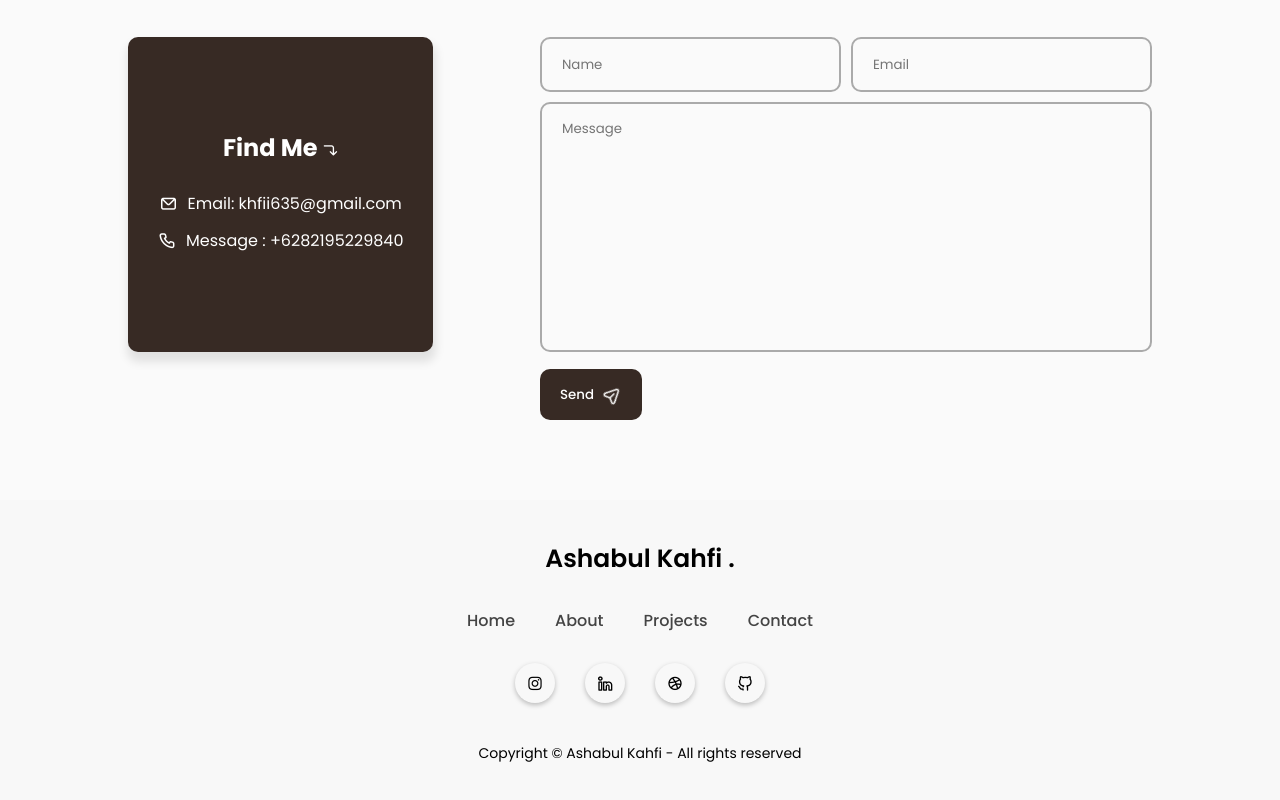
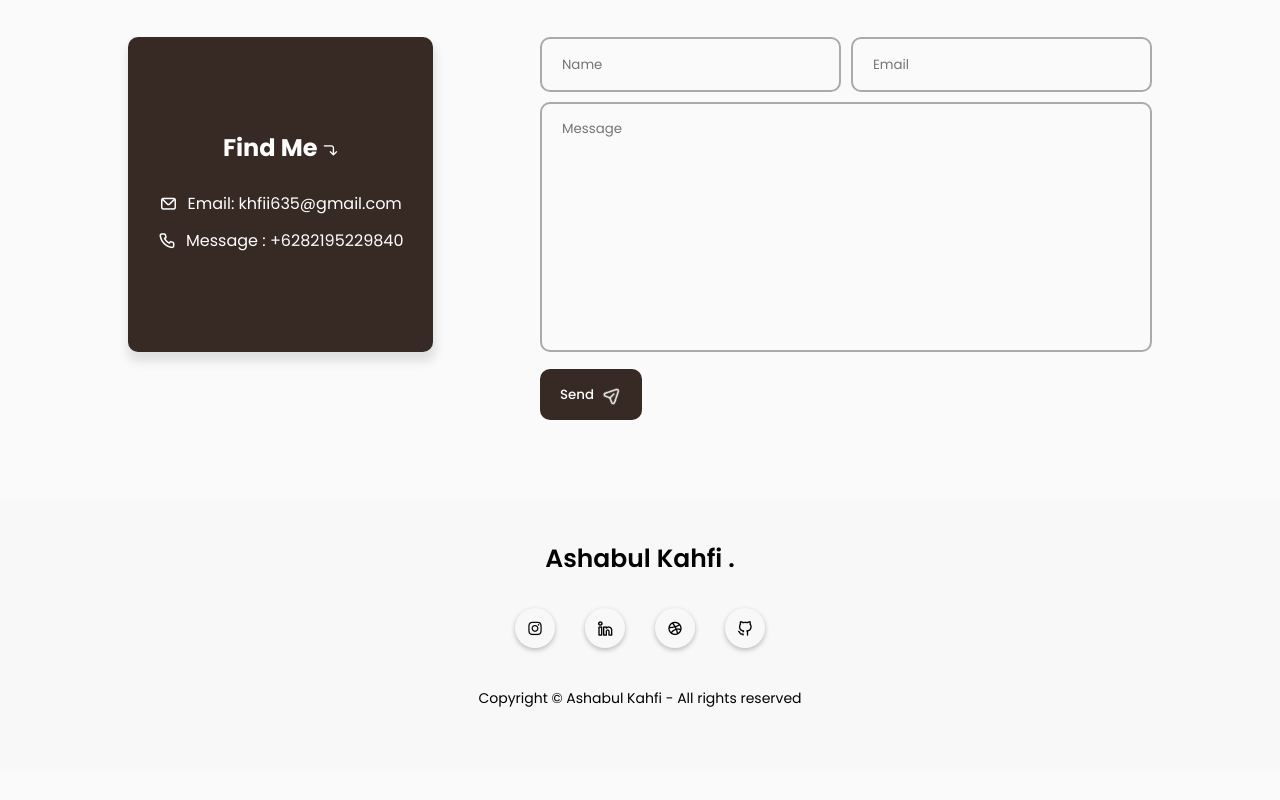
Before and after one commit to khfiii/porto, a plain HTML site: page index.html in a window 1280 px wide. Shown: the part 2208-3008 px from the top of the page. After the commit the page ends 2977 px from the top, so only its background shows below. Drawn offline with nearby package versions, Linux system fonts and the light colour scheme.

Commit message:
remove unused style

```diff
--- a/assets/css/style.css
+++ b/assets/css/style.css
@@ -617,10 +617,6 @@ footer{
         flex-wrap: wrap;
         justify-content: center;
         width: 100%;
-        /* display: grid;
-        grid-template-columns: 1fr 1fr;
-        grid-template-rows: 1fr 1fr; */
-
     }
     .about-info, .contact-info{
         width: 100%;
--- a/index.html
+++ b/index.html
@@ -212,22 +212,6 @@
         <div class="top-footer">
             <p>Ashabul Kahfi .</p>
         </div>
-        <div class="middle-footer">
-            <ul class="footer-menu">
-                <li class="footer_menu_list">
-                    <a href="#home">Home</a>
-                </li>
-                <li class="footer_menu_list">
-                    <a href="#about">About</a>
-                </li>
-                <li class="footer_menu_list">
-                    <a href="#projects">Projects</a>
-                </li>
-                <li class="footer_menu_list">
-                    <a href="#contact">Contact</a>
-                </li>
-            </ul>
-        </div>
         <div class="footer-social-icons">
             <div class="icon"><i class="uil uil-instagram"></i></div>
             <div class="icon"><i class="uil uil-linkedin-alt"></i></div>
```
